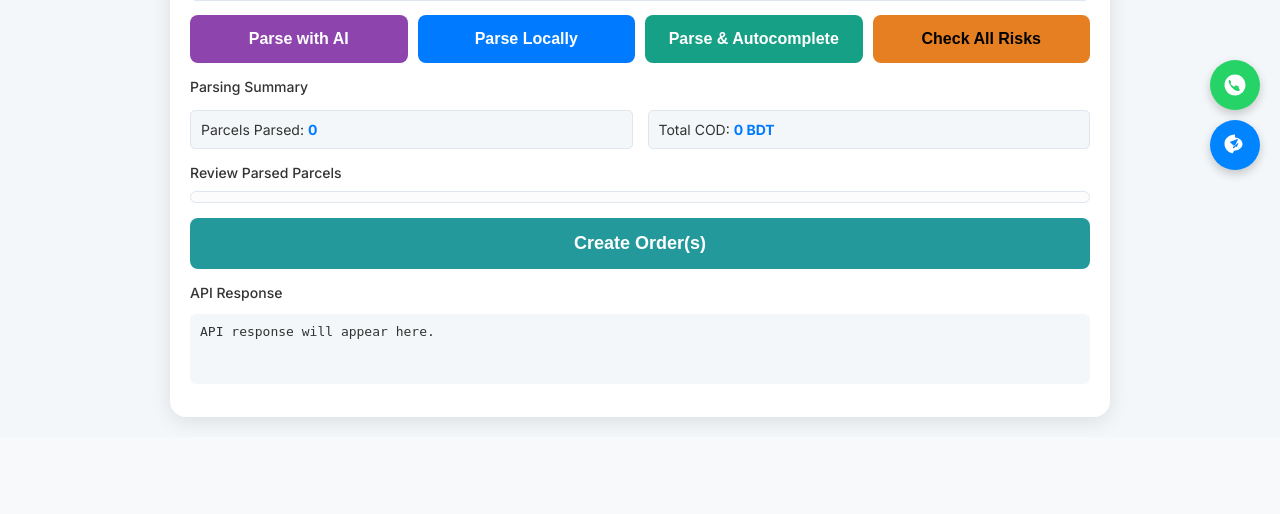
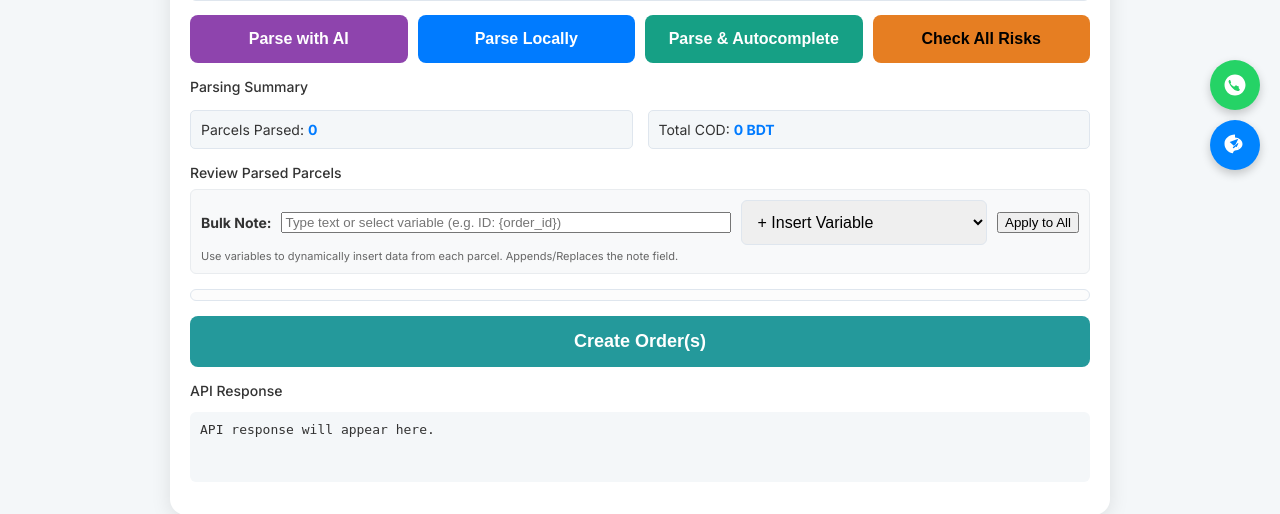
Before and after one commit to techSamuel/aiparcel, a PHP site: page /index.php?page=dashboard in a window 1280 px wide. Shown: the part 610-1124 px from the top of the page. Before the commit the page ends 1035 px from the top, so only its background shows below. Run offline with PHP 8.4, Linux system fonts and the light colour scheme; the visitor is signed in with stand-in values (Sample User, id 1); data that the repository does not hold is empty; some libraries are stand-ins or nearby versions.

Commit message:
Implement Custom Note Builder & Batch Update

```diff
--- a/assets/js/dashboard.js
+++ b/assets/js/dashboard.js
@@ -247,6 +247,9 @@ function createParcelCard(parcelData) {
             <strong>${customerName}</strong> (${phone})<br>
             Address: <span class="address-text">${address}</span><br>
             OrderID: ${orderId} | COD: <strong>${amount} BDT</strong> | Item: ${productName}
+            <div style="margin-top: 5px;">
+                <input type="text" class="input-note" value="${note !== 'N/A' ? note : ''}" placeholder="Add Note..." style="width: 100%; border: 1px solid #ddd; padding: 4px; font-size: 12px; border-radius: 4px;">
+            </div>
         </div>
         <div class="parcel-actions">
             <button class="check-risk-btn" data-phone="${phoneForCheck}" ${checkRiskDisabled ? 'disabled' : ''} title="${checkRiskTitle}">Check Risk</button>
@@ -255,6 +258,15 @@ function createParcelCard(parcelData) {
         </div>
         <div class="fraud-results-container" style="display: none;"></div>
     `);
+
+    // Sync Note Input with Data
+    card.find('.input-note').on('input', function () {
+        const newData = JSON.parse(card.attr('data-order-data'));
+        newData.note = $(this).val();
+        card.attr('data-order-data', JSON.stringify(newData));
+        card.data('orderData', JSON.stringify(newData));
+    });
+
     parsedDataContainer.appendChild(card[0]);
     validateAllParcels(); // Update button state
     updateSummary(); // Update totals
@@ -1063,3 +1075,77 @@ $('#submit-payment-btn').on('click', async function () {
     } catch (e) { showMessage(document.getElementById('upgrade-message'), e.message, 'error'); }
     finally { $button.prop('disabled', false); $loader.hide(); }
 });
+// Custom Note Builder Logic
+$(document).ready(function () {
+    $('#customNoteVariable').on('change', function () {
+        const val = $(this).val();
+        if (val) {
+            const $input = $('#customNoteTemplate');
+            $input.val($input.val() + val);
+            $(this).val(''); // Reset dropdown
+            $input.focus();
+        }
+    });
+
+    $('#applyCustomNoteBtn').on('click', function () {
+        const template = $('#customNoteTemplate').val();
+        if (!template) {
+            return alert('Please enter a note template first.');
+        }
+
+        // Check if there are parsed parcels
+        const $cards = $('.parcel-card');
+        if ($cards.length === 0) {
+            return alert('No parsed parcels to update.');
+        }
+
+        let updatedCount = 0;
+
+        $cards.each(function (index) {
+            const $card = $(this);
+            // Get current data
+            // We need access to the FULL data. The card stores it in data-order-data attribute
+            // Note: data() pulls from cache, attr() pulls from DOM. Best to keep both in sync or update attr for persistence logic if re-read
+            let rawAttr = $card.attr('data-order-data');
+            let data = {};
+            try { data = JSON.parse(rawAttr); } catch (e) { }
+
+            // Re-construct note
+            let note = template;
+            // Replacements
+            note = note.replace(/{order_id}/g, data.order_id || data.orderId || '');
+            note = note.replace(/{name}/g, data.recipient_name || data.customerName || '');
+            note = note.replace(/{phone}/g, data.recipient_phone || data.phone || '');
+            note = note.replace(/{address}/g, data.recipient_address || data.address || '');
+            note = note.replace(/{product}/g, data.item_description || data.productName || '');
+
+            // Special case for {note}: If the template contains {note}, we replace it with the ORIGINAL note.
+            // If the user runs this multiple times, {note} would grab the CURRENT note (which might be the custom one).
+            // This is "recursive" behavior which might be desired or messy.
+            // Assuming "note" means the *original* note found by AI.
+            // But 'data.note' is currently mutable.
+            // However, typical use case: "Add 'Check' before existing note".
+            note = note.replace(/{note}/g, data.note || '');
+
+            // Clean up double spaces or generic mess
+            note = note.trim();
+
+            // Update Data Object
+            data.note = note;
+
+            // Update DOM attribute (essential for Create Order to pick it up)
+            $card.attr('data-order-data', JSON.stringify(data));
+            $card.data('orderData', JSON.stringify(data)); // Update jQuery cache too just in case
+
+            // Update Input Field in Card
+            $card.find('.input-note').val(note);
+
+            updatedCount++;
+        });
+
+        // Show success, but small non-blocking toast would be better. Alert is fine for now.
+        // Using a custom notification helper if available, or just console log/alert.
+        // showMessage is defined in Line 1061? No, it's used there. I'll stick to alert or console.
+        alert(`Updated notes for ${updatedCount} parcels.`);
+    });
+});
--- a/views/dashboard.php
+++ b/views/dashboard.php
@@ -76,6 +76,30 @@ if (!defined('APP_URL')) {
             <div class="summary-item">Total COD: <span id="totalCod">0 BDT</span></div>
         </div>
         <label style="margin-top: 15px;">Review Parsed Parcels</label>
+
+        <!-- Custom Note Builder (New Feature) -->
+        <div class="custom-note-builder"
+            style="background: #f8f9fa; border: 1px solid #e9ecef; padding: 10px; margin-bottom: 15px; border-radius: 6px;">
+            <div style="display: flex; gap: 10px; align-items: center; flex-wrap: wrap;">
+                <strong style="font-size: 14px; white-space: nowrap;">Bulk Note:</strong>
+                <input type="text" id="customNoteTemplate"
+                    placeholder="Type text or select variable (e.g. ID: {order_id})" style="flex: 2; min-width: 200px;">
+                <select id="customNoteVariable" style="flex: 1; min-width: 150px;">
+                    <option value="">+ Insert Variable</option>
+                    <option value="{order_id}">Order ID</option>
+                    <option value="{name}">Recipient Name</option>
+                    <option value="{phone}">Phone Number</option>
+                    <option value="{address}">Address</option>
+                    <option value="{product}">Product Details</option>
+                    <option value="{note}">Existing Note</option>
+                </select>
+                <button id="applyCustomNoteBtn" class="btn-sm btn-primary">Apply to All</button>
+            </div>
+            <div style="font-size: 11px; color: #666; margin-top: 4px;">
+                Use variables to dynamically insert data from each parcel. Appends/Replaces the note field.
+            </div>
+        </div>
+
         <div id="parsedDataContainer"></div>
         <button id="createOrderBtn">Create Order(s)</button>
         <div class="loader" id="loader"></div>
```
